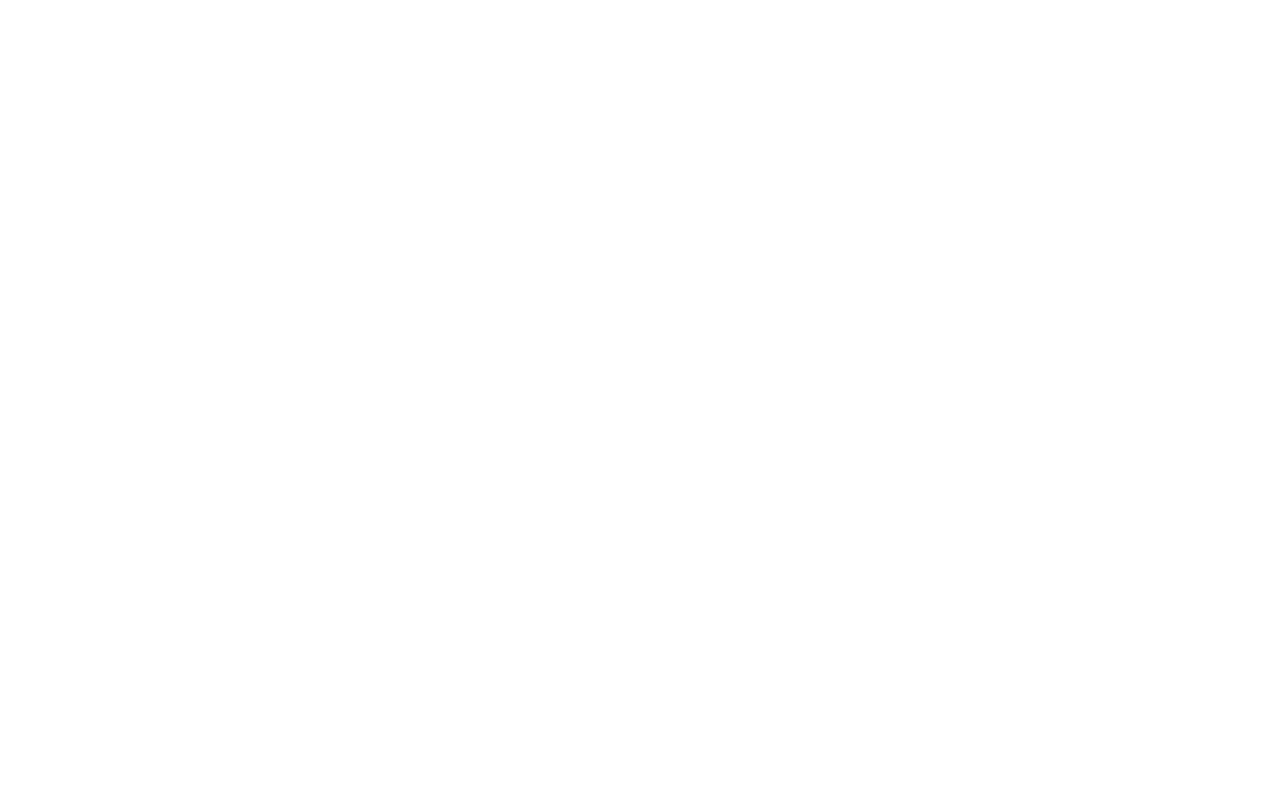
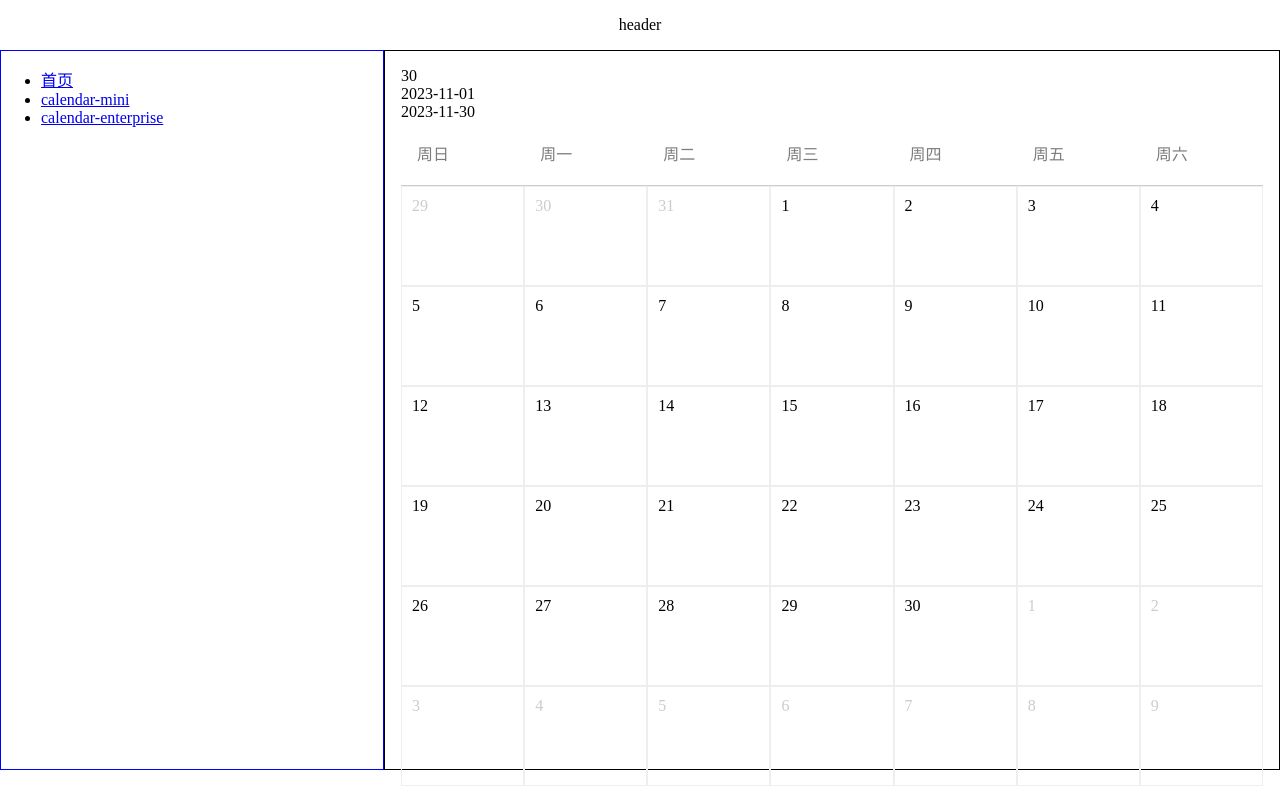
Before and after one commit to cwy007/controlled-and-uncontrolled, a React (Vite) app: page /calendar-enterprise in a window 1280 px wide. Before the commit this address had no page. Built offline with nearby package versions, Linux system fonts and the light colour scheme.

Commit message:
fix: calendar-body getAllDays && renderDays

```diff
--- a/package.json
+++ b/package.json
@@ -12,6 +12,7 @@
   "dependencies": {
     "ahooks": "^3.8.4",
     "classnames": "^2.5.1",
+    "dayjs": "^1.11.13",
     "react": "^18.3.1",
     "react-dom": "^18.3.1",
     "react-router": "^7.0.2"
--- /dev/null
+++ b/src/components/Calendar/MonthCalendar.tsx
@@ -0,0 +1,79 @@
+import "./index.module.scss";
+import { CalendarProps } from ".";
+import dayjs, { Dayjs } from "dayjs";
+import classNames from "classnames";
+
+const weekList = ["周日", "周一", "周二", "周三", "周四", "周五", "周六"];
+
+interface MonthCalendarProps extends CalendarProps {}
+
+const getAllDays = (date: Dayjs) => {
+  // const daysInMonth = date.daysInMonth();
+  const startDate = date.startOf("month");
+  const day = startDate.day();
+
+  const daysInfo: Array<{ date: Dayjs; currentMonth: boolean }> = new Array(
+    6 * 7
+  );
+
+  for (let i = 0; i < day; i++) {
+    daysInfo[i] = {
+      date: startDate.subtract(day - i, "day"),
+      currentMonth: false,
+      // .format('YYYY-MM-DD'),
+    };
+  }
+
+  for (let i = day; i < daysInfo.length; i++) {
+    const calcDate = startDate.add(i - day, "day");
+    daysInfo[i] = {
+      date: startDate.add(i - day, "day"),
+      currentMonth: calcDate.month() === date.month(),
+      // .format('YYYY-MM-DD'),
+    };
+  }
+  return daysInfo;
+};
+
+const renderDays = (days: Array<{ date: Dayjs; currentMonth: boolean }>) => {
+  const rows = [];
+  for (let i = 0; i < 6; i++) {
+    const row = [];
+    for (let j = 0; j < 7; j++) {
+      const item = days[i * 7 + j];
+      row[j] = (
+        <div
+          className={classNames('calendar-month-body-cell', {
+            'calendar-month-body-cell-current': item.currentMonth,
+          })}
+        >
+          {item.date.date()}
+        </div>
+      );
+    }
+    rows.push(row);
+  }
+  return rows.map((row) => (
+    <div className="calendar-month-body-row">{row}</div>
+  ));
+};
+
+const MonthCalendar = (props: MonthCalendarProps) => {
+  const allDays = getAllDays(props.value);
+
+  return (
+    <div className="calendar-month">
+      <div className="calendar-month-week-list">
+        {weekList.map((week) => (
+          <div className="calendar-month-week-list-item" key={week}>
+            {week}
+          </div>
+        ))}
+      </div>
+
+      <div className="calendar-month-body">{renderDays(allDays)}</div>
+    </div>
+  );
+};
+
+export default MonthCalendar;
--- /dev/null
+++ b/src/components/Calendar/index.module.scss
@@ -0,0 +1,44 @@
+:global {
+  .calendar {
+    width: 100%;
+    height: 200px;
+    box-sizing: border-box;
+    // background-color: blue;
+
+    .calendar-month {
+      &-week-list {
+        display: flex;
+        // background-color: red;
+        padding: 0;
+        width: 100%;
+        box-sizing: border-box;
+        border-bottom: 1px solid #ccc;
+
+        &-item {
+          padding: 20px 16px;
+          text-align: left;
+          color: #7d7d7f;
+          flex: 1;
+        }
+      }
+
+      &-body {
+        &-row {
+          height: 100px;
+          display: flex;
+        }
+
+        &-cell {
+          flex: 1;
+          border: 1px solid #eee;
+          padding: 10px;
+          color: #ccc;
+
+          &-current {
+            color: #000;
+          }
+        }
+      }
+    }
+  }
+}
--- /dev/null
+++ b/src/components/Calendar/index.tsx
@@ -0,0 +1,17 @@
+import { Dayjs } from 'dayjs'
+import MonthCalendar from './MonthCalendar'
+
+export interface CalendarProps {
+  value: Dayjs;
+}
+
+const Calendar = (props: CalendarProps) => {
+
+  return (
+    <div className='calendar'>
+      <MonthCalendar {...props} />
+    </div>
+  )
+}
+
+export default Calendar
--- a/src/components/CalendarTest/index.module.scss
+++ b/src/components/CalendarTest/index.module.scss
@@ -1,5 +1,5 @@
 :global {
-  .calendar {
+  .calendar-test {
     border: 1px solid #aaa;
     padding: 10px;
     width: 300px;
--- a/src/components/CalendarTest/index.tsx
+++ b/src/components/CalendarTest/index.tsx
@@ -88,7 +88,7 @@
   };
 
   return (
-    <div className="calendar">
+    <div className="calendar-test">
       <div className="header">
         <button onClick={handlePrevMonth}>&lt;</button>
         <div>
--- a/src/components/Layout/index.tsx
+++ b/src/components/Layout/index.tsx
@@ -1,4 +1,3 @@
-import React from 'react'
 import styles from './index.module.scss';
 import { NavLink, Outlet } from 'react-router';
 
@@ -10,8 +9,12 @@
       path: '/',
     },
     {
-      name: 'calendar-test',
+      name: 'calendar-mini',
       path: '/calendar-test',
+    },
+    {
+      name: 'calendar-enterprise',
+      path: '/calendar-enterprise',
     },
   ]
   return (
--- a/src/main.tsx
+++ b/src/main.tsx
@@ -1,9 +1,12 @@
-import { createRoot } from 'react-dom/client'
-import App from './App.tsx'
+import './reset.css';
+
+import { createRoot } from 'react-dom/client';
 import { BrowserRouter, Route, Routes } from 'react-router';
+
+import App from './App.tsx';
+import Layout from './components/Layout/index.tsx';
+import CalendarEnterprise from './pages/CalendarEnterprise/index.tsx';
 import CalendarTest from './pages/CalendarTest/index.tsx';
-import Layout from './components/Layout/index.tsx';
-import './reset.css';
 
 createRoot(document.getElementById('root')!).render(
   <BrowserRouter>
@@ -11,6 +14,7 @@
       <Route element={<Layout />}>
         <Route index element={<App />} />
         <Route path="/calendar-test" element={<CalendarTest />} />
+        <Route path="/calendar-enterprise" element={<CalendarEnterprise />} />
       </Route>
     </Routes>
   </BrowserRouter>
--- /dev/null
+++ b/src/pages/CalendarEnterprise/index.tsx
@@ -0,0 +1,18 @@
+import dayjs from 'dayjs'
+import Calendar from '../../components/Calendar'
+
+const CalendarEnterprise = () => {
+  return (
+    <div>
+      {dayjs('2023-11-1').daysInMonth()}
+      <br/>
+      {dayjs('2023-11-1').startOf('month').format('YYYY-MM-DD')}
+      <br/>
+      {dayjs('2023-11-1').endOf('month').format('YYYY-MM-DD')}
+
+      <Calendar value={dayjs('2023-11-08')} />
+    </div>
+  )
+}
+
+export default CalendarEnterprise
```
Also changed, not shown: 1 other file (tests, documents, lock files or other folders).
